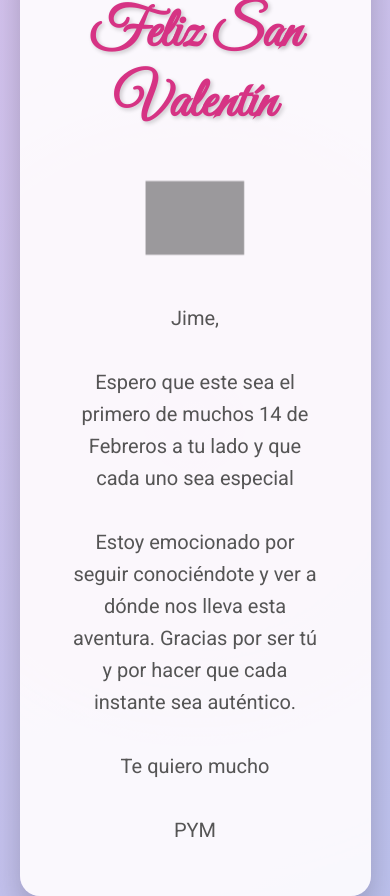
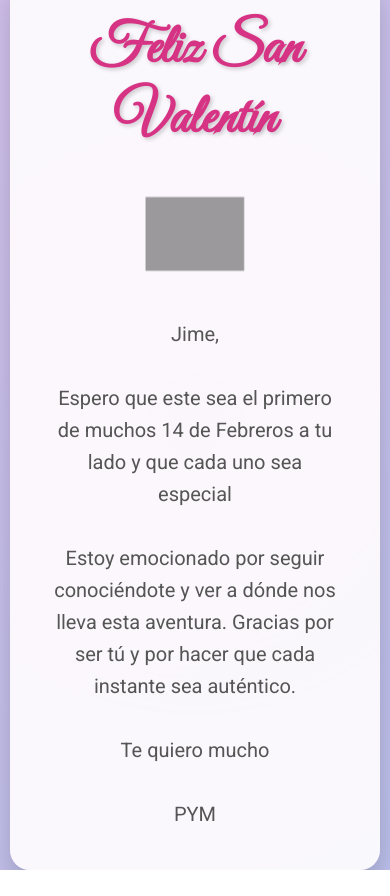
Before and after one commit to PabloYamamoto/SV, a plain HTML site: page index.html in a window 390 px wide. After the commit the page ends 870 px from the top, so only its background shows below. Drawn offline with Linux system fonts and the light colour scheme; grey boxes are pictures that could not be loaded.

Commit message:
Phone fix

```diff
--- a/style.css
+++ b/style.css
@@ -122,3 +122,12 @@ p {
         transform: scale(1.15);
     }
 }
+
+/* Media query para dispositivos móviles */
+@media (max-width: 600px) {
+  .card {
+    max-width: 100%;
+    width: 95%;
+    padding: 40px;
+  }
+}
```
